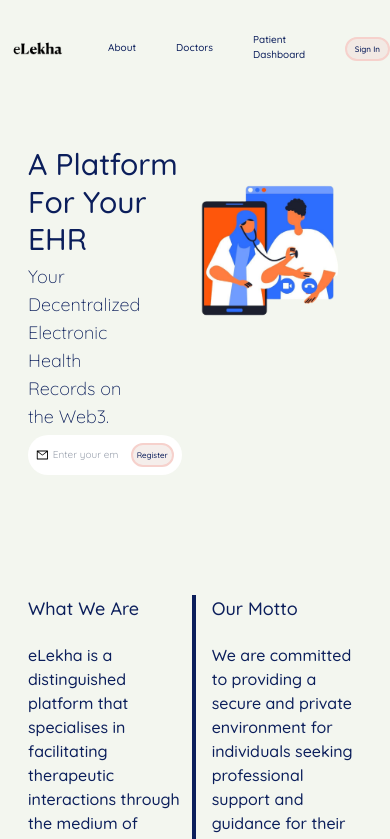
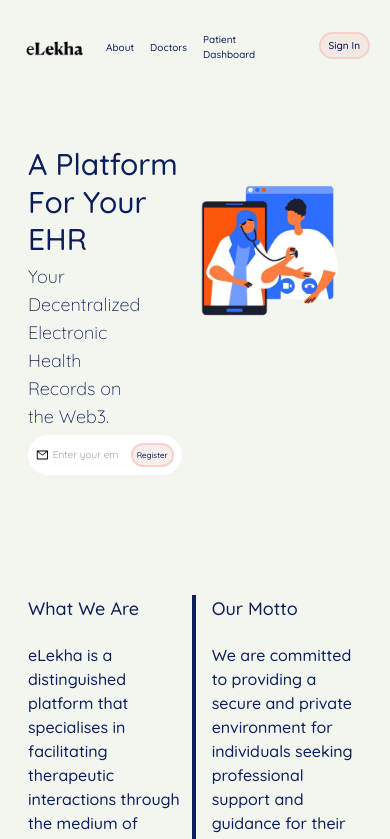
Before and after one commit to rmurarishetti/EHRSoulbound, a Next.js app in the folder ehr-soulbound/: page / in a window 390 px wide. Shown: the top 839 px of the page. Built offline with nearby package versions, Linux system fonts and the light colour scheme; no server answers.

Commit message:
wip: mobile-compatibility

```diff
--- a/ehr-soulbound/src/app/components/navbar.tsx
+++ b/ehr-soulbound/src/app/components/navbar.tsx
@@ -11,13 +11,13 @@ export function Navbar() {
 
   return (
     <nav className="flex font-quicksand justify-between bg-[#F3F6EF]">
-      <div className="flex md:max-lg:text-base lg:text-lg text-[10px] font-medium text-[#0B1E5B] md:p-8 px-2 py-8 justify-start items-center gap-10">
+      <div className="flex md:text-base lg:text-lg text-[10px] font-medium text-[#0B1E5B] md:p-8 px-5 py-8 justify-start items-center md:gap-10 gap-4">
         <Link href="/">
           <Image
             alt="eLekha-logo.png"
             src="/eLekha-logo.png"
-            width="60"
-            height="60"
+            width="70"
+            height="70"
             priority
           />
         </Link>
@@ -52,17 +52,17 @@ export function Navbar() {
               : "border-b-4 border-transparent")
           }
         >
-          Patient <br /> Dashboard
+          Patient <br className="md:hidden visible"/> Dashboard
         </Link>
         {/* <Link href="/user/doctor/home" className={ 'border-b-4 hover:border-[#0B1E5B] transition ease-in-out delay-50 duration-100' + (currentRoute === "/user/doctor/home" ? "border-b-4 border-[#0B1E5B]" : "border-b-4 border-transparent")}>
                     Doctor Dashboard
                 </Link> */}
       </div>
-      <div className="flex md:p-5 justify-end">
+      <div className="flex md:px-8 md:py-6 px-5 py-8 justify-end">
         {!isLoading && !user && (
-          <div className="flex items-center">
+          <div>
             <Link
-              className="flex border-[2px] rounded-3xl border-[#F6D1CC] md:max-lg:py-2 md:max-lg:px-3 lg:py-2 lg:px-5 px-2 py-1 bg-[#f2e9e4] hover:bg-[#eadbd3] font-quicksand text-[8px] font-[550] text-[#0B1E5B] transition ease-in-out delay-50 duration-200"
+              className="flex border-[2px] rounded-3xl border-[#F6D1CC] md:max-lg:py-2 md:max-lg:px-3 lg:py-2 lg:px-5 px-2 py-1 bg-[#f2e9e4] hover:bg-[#eadbd3] font-quicksand md:max-lg:text-xs lg:text-sm text-[10px] font-[550] text-[#0B1E5B] transition ease-in-out delay-50 duration-200"
               href="/api/auth/login"
             >
               Sign In
```
